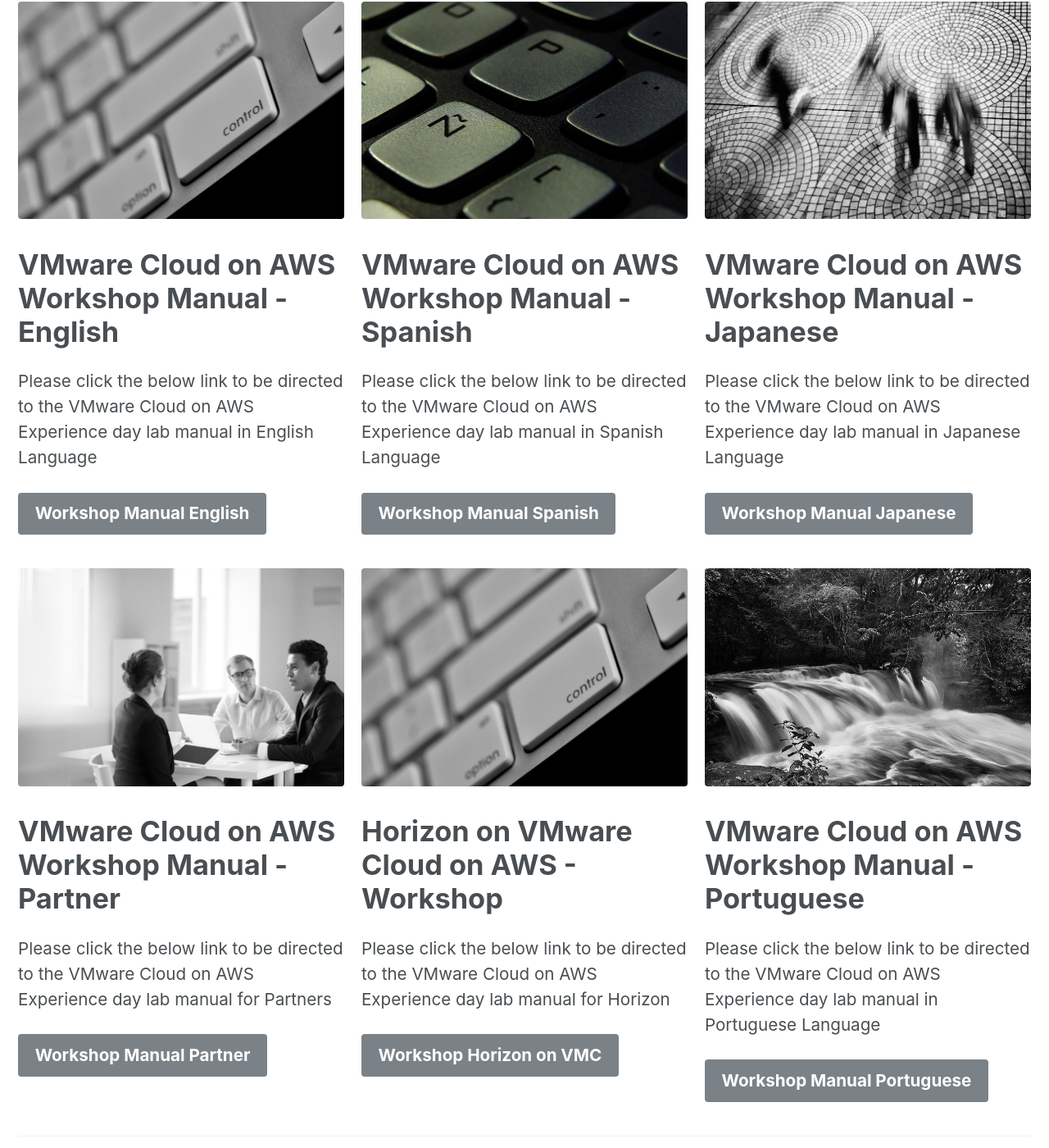
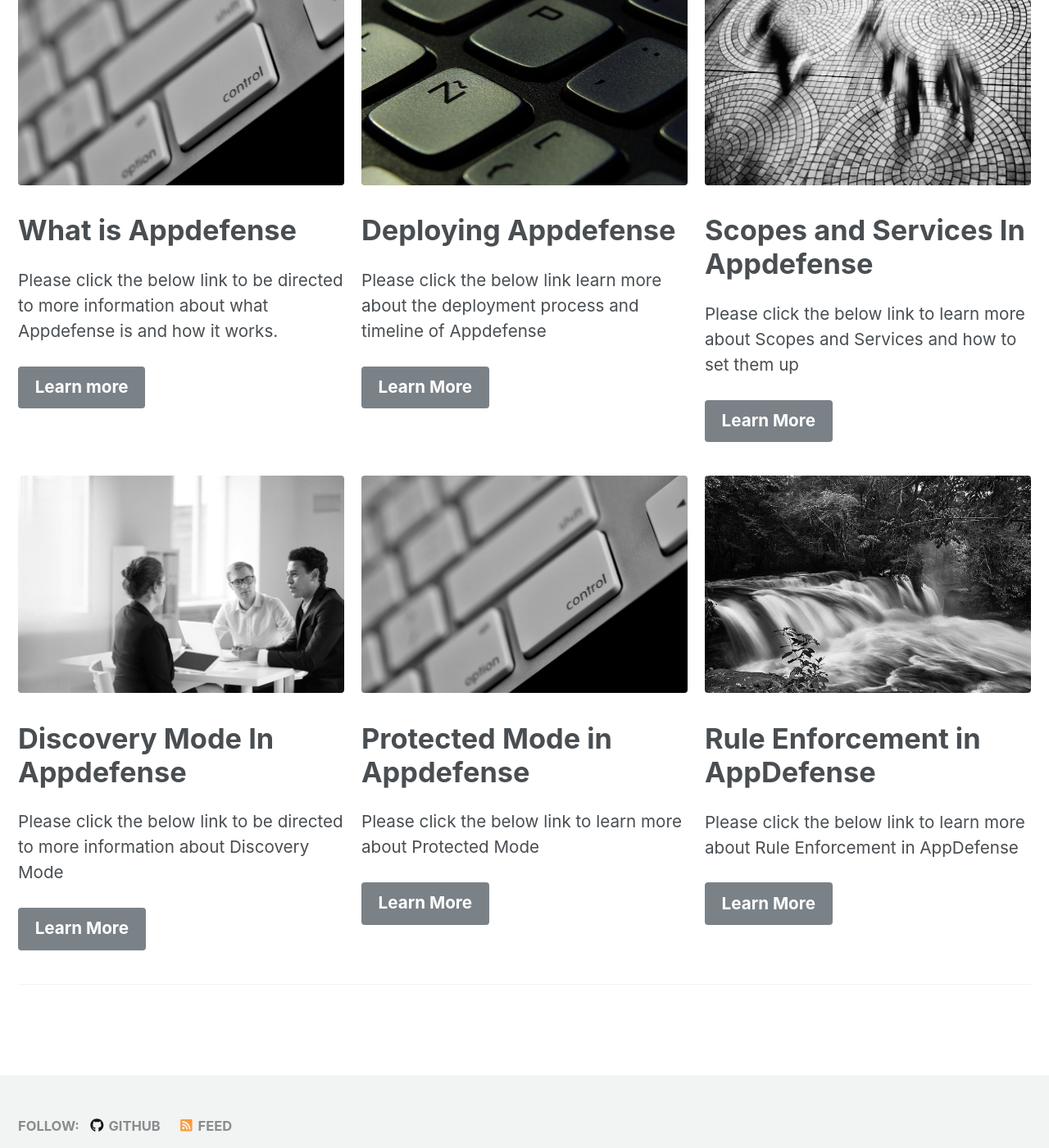
Before and after one commit to vmware-csa-team/AppDefense-Quick-Start-Guide, a Jekyll site: the page built from index.html, in a window 1280 px wide and 1400 px high, scrolled down 556 px. Shown: the whole window at 82% size. Built offline with Jekyll 4.4.1, drawn with Linux system fonts in a browser that asks for light colours; nearby versions of some CDN libraries; the list of posts is cut into pages by our own code; some of the changed text lies outside the part shown.

Commit message:
Update index.html

```diff
--- a/index.html
+++ b/index.html
@@ -1,54 +1,54 @@
 ---
-title: "VMware Cloud on AWS"
+title: "VMware Appdefense"
 layout: splash
 date: 2016-03-23T11:48:41-04:00
 header:
   overlay_color: "#000"
   overlay_filter: "0.5"
   overlay_image: /assets/images/splash_01.jpg
-excerpt: "Welcome to this VMware Cloud on AWS Customer experience day resources page, here you will find all the documentation you need to complete the VMware Cloud on AWS customer experience day training."
+excerpt: "Welcome to the VMware Appdefense Team page! Here you will find a quick start guide, product updates and other helpful links"
 feature_row:
   - image_path: /assets/images/workshop_01.jpg
-    alt: "Workshop Content"
-    title: "VMware Cloud on AWS Workshop Manual - English"
-    excerpt: 'Please click the below link to be directed to the VMware Cloud on AWS Experience day lab manual in English Language'
-    url: "https://stanton26.github.io/workshop-manual/"
-    btn_label: "Workshop Manual English"
+    alt: "What is Appdefense?"
+    title: "What is Appdefense"
+    excerpt: 'Please click the below link to be directed to more information about what Appdefense is and how it works.'
+    url: "https://stanton26.github.io/workshop-manual-partner/"
+    btn_label: "Learn more"
     btn_class: "btn--primary"
   - image_path: /assets/images/ñ5.jpg
-    alt: "Workshop Manual - Spanish"
-    title: "VMware Cloud on AWS Workshop Manual - Spanish"
-    excerpt: 'Please click the below link to be directed to the VMware Cloud on AWS Experience day lab manual in Spanish Language'
+    alt: "Deploy"
+    title: "Deploying Appdefense"
+    excerpt: 'Please click the below link learn more about the deployment process and timeline of Appdefense'
     url: "https://stanton26.github.io/workshop-manual-es/"
-    btn_label: "Workshop Manual Spanish"
+    btn_label: "Learn More"
     btn_class: "btn--primary"
   - image_path: /assets/images/workshop_jp_02.jpg
-    alt: "Workshop Content - Japanese Manual"
-    title: "VMware Cloud on AWS Workshop Manual - Japanese"
-    excerpt: 'Please click the below link to be directed to the VMware Cloud on AWS Experience day lab manual in Japanese Language'
+    alt: "Scopes and Services"
+    title: "Scopes and Services In Appdefense"
+    excerpt: 'Please click the below link to learn more about Scopes and Services and how to set them up'
     url: "https://stanton26.github.io/workshop-manual-jp/"
-    btn_label: "Workshop Manual Japanese"
+    btn_label: "Learn More"
     btn_class: "btn--primary"
   - image_path: /assets/images/workshop_partner_03.jpg
-    alt: "Workshop Content - Partner "
-    title: "VMware Cloud on AWS Workshop Manual - Partner"
-    excerpt: 'Please click the below link to be directed to the VMware Cloud on AWS Experience day lab manual for Partners'
-    url: "https://stanton26.github.io/workshop-manual-partner/"
-    btn_label: "Workshop Manual Partner"
+    alt: "Discovery Mode "
+    title: "Discovery Mode In Appdefense"
+    excerpt: 'Please click the below link to be directed to more information about Discovery Mode'
+    url: "https://stanton26.github.io/workshop-manual/"
+    btn_label: "Learn More"
     btn_class: "btn--primary"
   - image_path: /assets/images/workshop_01.jpg
-    alt: "Workshop Content - Horizon on VMC "
-    title: "Horizon on VMware Cloud on AWS - Workshop"
-    excerpt: 'Please click the below link to be directed to the VMware Cloud on AWS Experience day lab manual for Horizon'
+    alt: "Protected Mode  "
+    title: "Protected Mode in Appdefense"
+    excerpt: 'Please click the below link to learn more about Protected Mode'
     url: "https://stanton26.github.io/workshop-manual-horizon/"
-    btn_label: "Workshop Horizon on VMC"
+    btn_label: "Learn More"
     btn_class: "btn--primary"
   - image_path: /assets/images/pt_image.jpg
-    alt: "Workshop Manual - Portuguese"
-    title: "VMware Cloud on AWS Workshop Manual - Portuguese"
-    excerpt: 'Please click the below link to be directed to the VMware Cloud on AWS Experience day lab manual in Portuguese Language'
+    alt: "Rule Enforcement"
+    title: "Rule Enforcement in AppDefense"
+    excerpt: 'Please click the below link to learn more about Rule Enforcement in AppDefense'
     url: "https://stanton26.github.io/workshop-manual-pt/"
-    btn_label: "Workshop Manual Portuguese"
+    btn_label: "Learn More"
     btn_class: "btn--primary"
 ---
 
```
